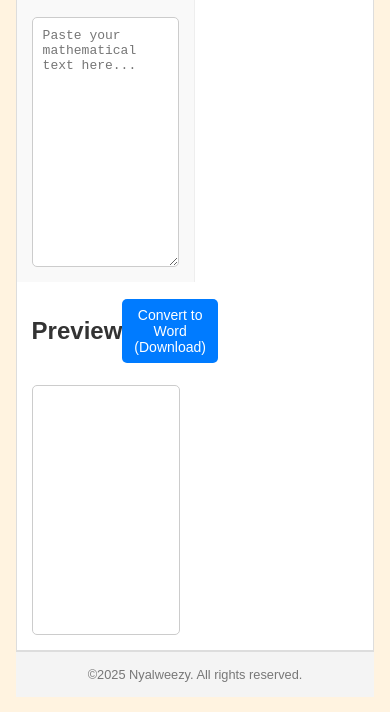
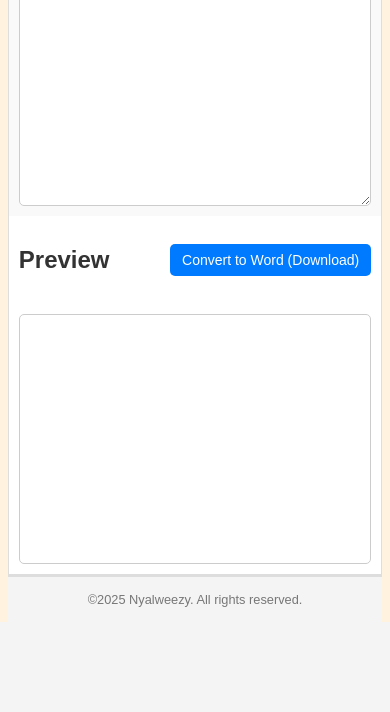
Before and after one commit to deshnyalwanda/school-work, a website: page index.html in a window 390 px wide. Shown: the part 455-1167 px from the top of the page. After the commit the page ends 1077 px from the top, so only its background shows below. Drawn offline with nearby package versions, Linux system fonts and the light colour scheme.

Commit message:
Add files via upload

```diff
--- a/style.css
+++ b/style.css
@@ -344,20 +344,24 @@ body.dark-mode input:checked + .slider {
 
 @media (max-width: 768px) {
     .page-frame {
-        padding: 4vw;
+        padding: 0 2vw; /* Adjusted padding for better mobile width utilization */
         padding-top: 0;
     }
 
     .main-content-wrapper {
         flex-direction: column;
         overflow-y: auto;
+        width: 100%; /* Ensure it's explicitly 100% */
+        box-sizing: border-box; /* Reiterate for clarity */
     }
 
-    .left-panel,\
+    .left-panel,
     .right-panel {
         width: 100%;
         border-right: none;
         border-bottom: 1px solid #ddd;
+        padding: 15px; /* Adjusted panel padding for mobile */
+        box-sizing: border-box; /* Ensure padding is included in the 100% width */
     }
 
     body.dark-mode .left-panel,
@@ -377,12 +381,14 @@ body.dark-mode input:checked + .slider {
     textarea,
     #preview-output {
         height: 250px;
+        width: 100%; /* Ensure it takes full width of its parent */
+        box-sizing: border-box; /* Crucial for including padding/border within the width */
     }
 }
 
 @media (max-width: 480px) {
     .panel {
-        padding: 15px;
+        padding: 10px; /* Further reduce padding for very small screens */
     }
 
     button {
@@ -409,5 +415,6 @@ body.dark-mode input:checked + .slider {
     .adsense-placeholder {
         min-height: 70px;
         margin: 10px auto 15px auto;
+        max-width: 100%; /* Ensure it fills the width */
     }
 }
```
Also changed, not shown: index.html (+1 -2 lines).
